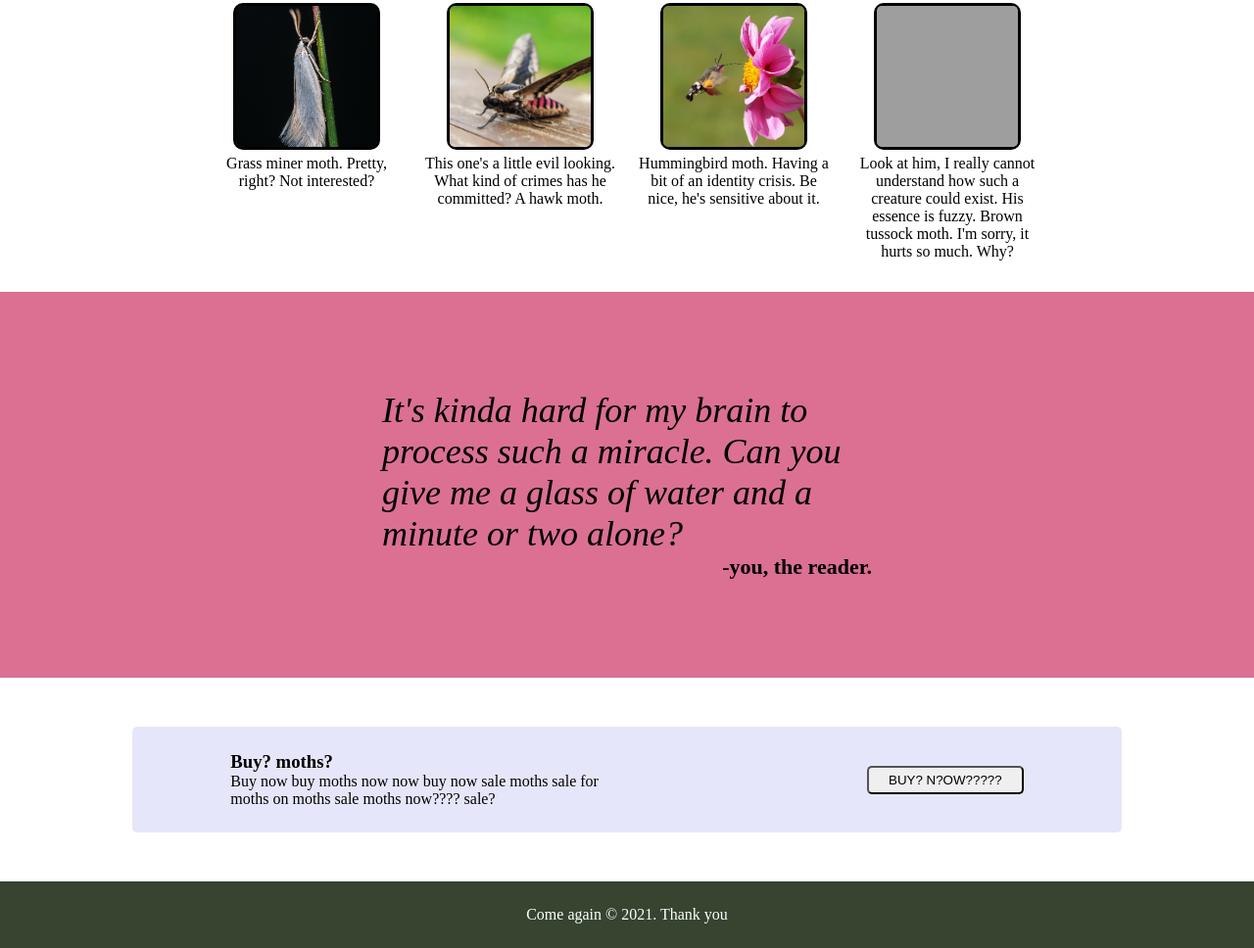
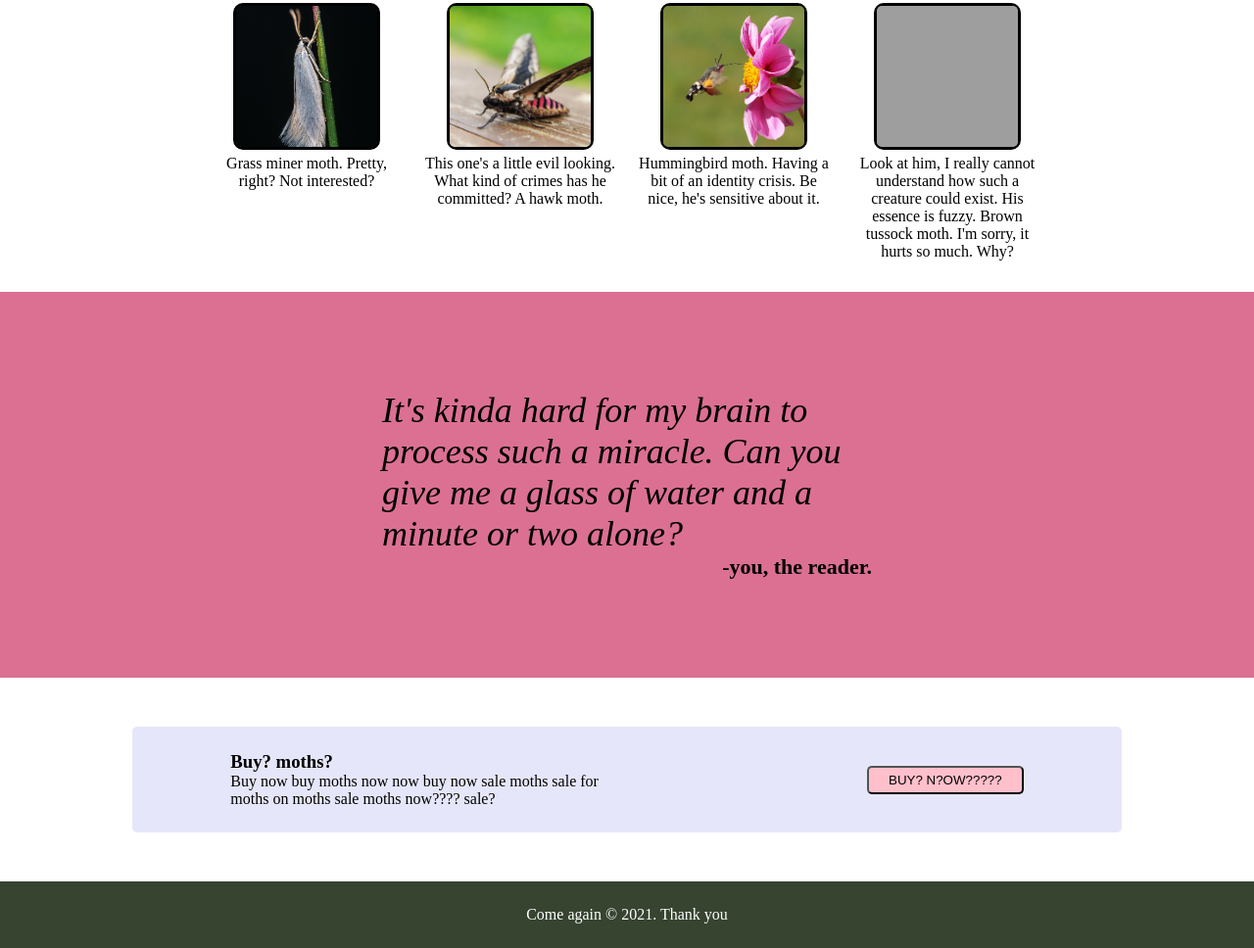
Before and after one commit to katiepb525/landing-page, a plain HTML site: page index.html in a window 1280 px wide. Shown: the part 603-1571 px from the top of the page at 98% size. Drawn offline with Linux system fonts and the light colour scheme; grey boxes are pictures that could not be loaded.

Commit message:
Make button clickable and prettier

```diff
--- a/index.html
+++ b/index.html
@@ -76,7 +76,7 @@
                 <h3>Buy? moths?</h3>
                 <p>Buy now buy moths now now buy now sale moths sale for moths on moths sale moths now???? sale?</p>
             </div>
-            <button>BUY? N?OW?????</button>
+            <button><a href="#">BUY? N?OW?????</a></button>
         </div>
     </section>
 
--- a/style.css
+++ b/style.css
@@ -180,6 +180,13 @@ header {
     align-self: center;
     padding: 5px 20px;
     border-radius: 5px;
+    background-color: pink;
+    color: black;
+}
+
+.buy-now button:hover {
+    background-color: blue;
+    color: white;
 }
 
 /* footer */
```
